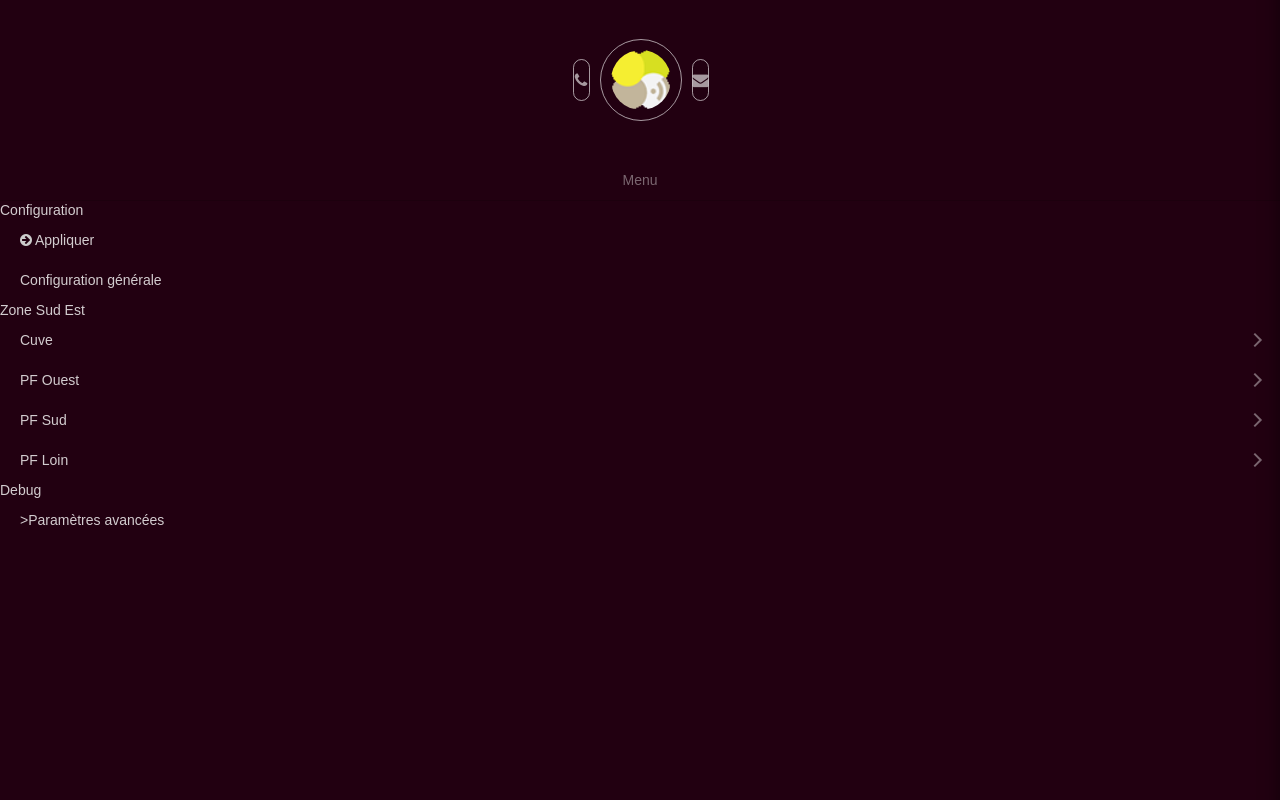
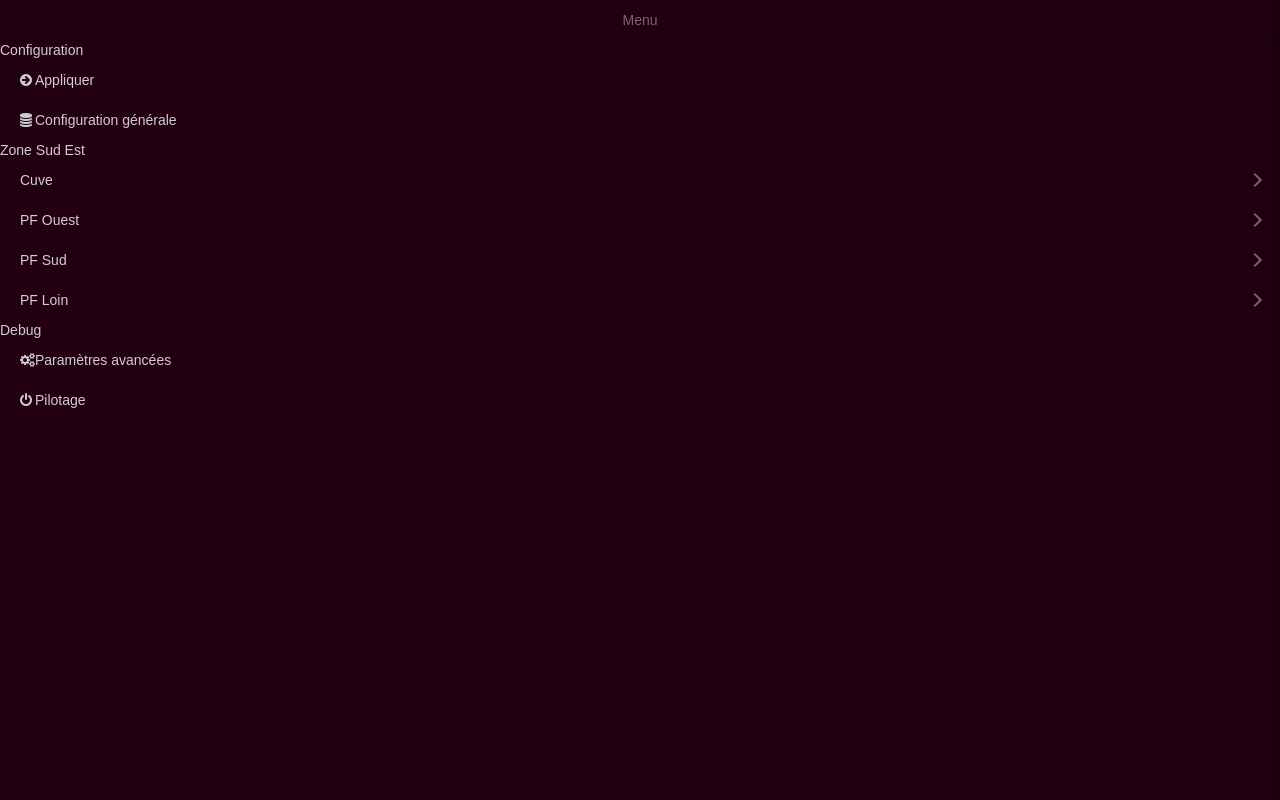
Before and after one commit to bulck/bulckyMobile, a PHP site: page / in a window 1280 px wide. Run offline with PHP 8.4, Linux system fonts and the light colour scheme; data that the repository does not hold is empty.

Commit message:
Ajout des icones

```diff
--- a/index.php
+++ b/index.php
@@ -96,7 +96,7 @@
                     "pageshadow",
                     "theme-dark",
                     "fullscreen"
-                ],
+                ]/*,
                 navbar 		: {
                     add:true
                 },
@@ -107,7 +107,7 @@
                         '<img src="img/shortlogo2.png" class="image_header" />',
                         '<a href="#/" class="fa fa-envelope" class="humidity_zone" ></a>'
                     ]
-                }
+                }*/
             });
 
             // On charge la conf
@@ -154,7 +154,7 @@
                 <ul>
                     <li><label>Configuration</label></li>
                     <li><a href="#conf_application" onclick='saveConf();' ><i class="fa fa-arrow-circle-right"></i>Appliquer</a></li>
-                    <li><a href="#param_conf" ></i>Configuration générale</a></li>
+                    <li><a href="#param_conf" ><i class="fa fa-database"></i>Configuration générale</a></li>
                     <?php
                         // On affiche le titre pour les zones
                         foreach ($GLOBALS['IRRIGATION'] as $nom_zone => $zone)
@@ -180,7 +180,8 @@
                         }
                     ?>
                     <li><label>Debug</label></li>
-                    <li><a href="#param_debug" >></i>Paramètres avancées</a></li>
+                    <li><a href="#param_debug" ><i class="fa fa-cogs"></i>Paramètres avancées</a></li>
+                    <li><a href="#debug_pilotage" ><i class="fa fa-power-off"></i>Pilotage</a></li>
                 </ul>
 
 
```
